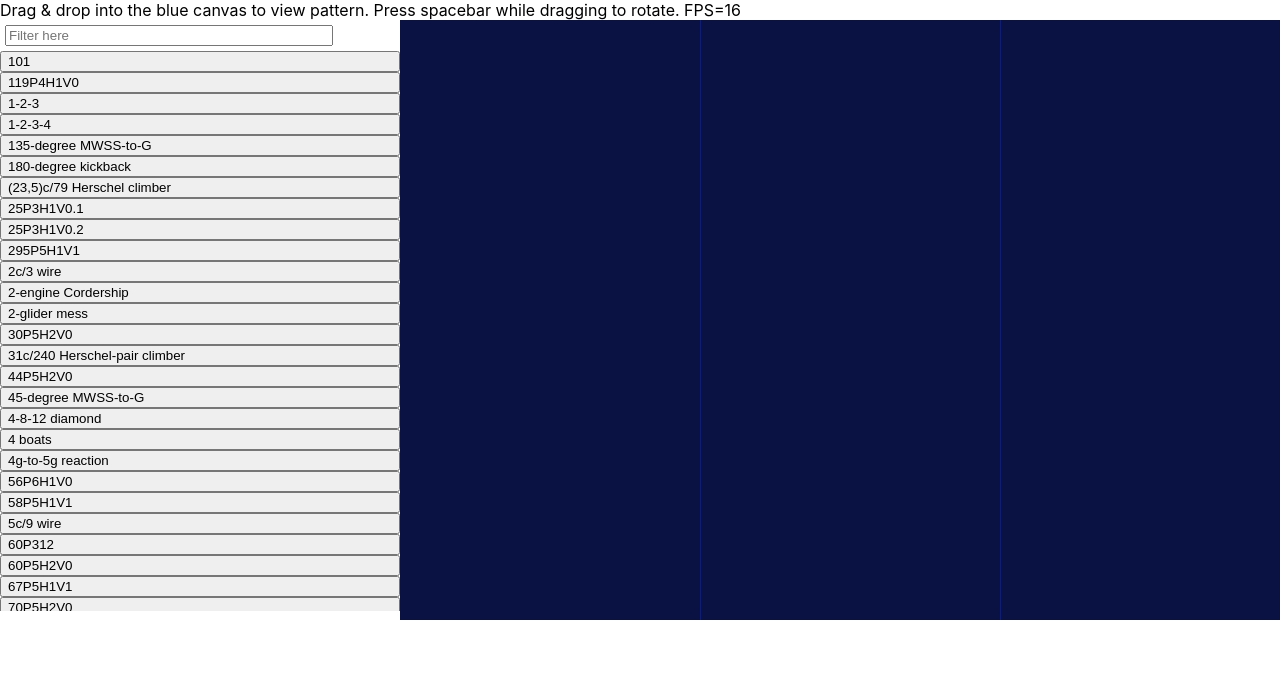
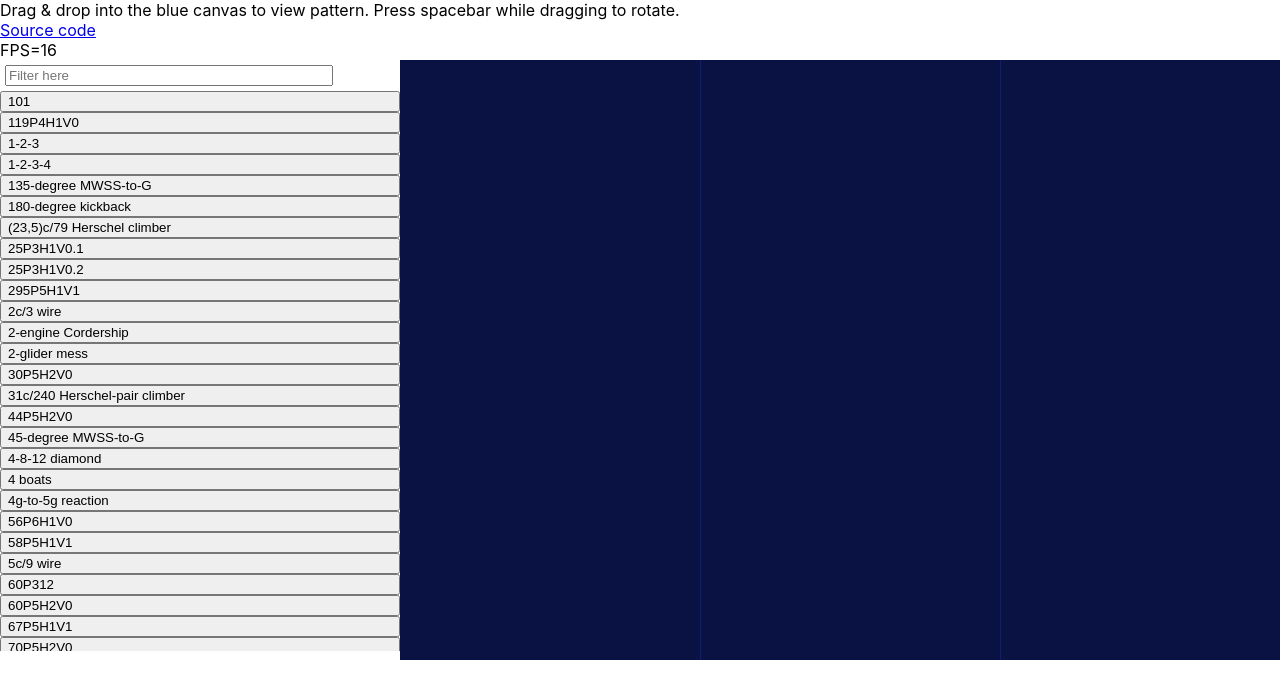
Before and after one commit to bedorlan/cgol, a React (Create React App) app: page / in a window 1280 px wide. Shown: the top 698 px of the page. Built offline with nearby package versions, Linux system fonts and the light colour scheme.

Commit message:
add source code

```diff
--- a/src/App.tsx
+++ b/src/App.tsx
@@ -87,7 +87,11 @@ function Game() {
         style={{ position: 'fixed', pointerEvents: 'none' }}
       />
       <div style={{ display: 'flex', flexDirection: 'column' }}>
-        <div>Drag & drop into the blue canvas to view pattern. Press spacebar while dragging to rotate. FPS={fps}</div>
+        <div>
+          Drag & drop into the blue canvas to view pattern. Press spacebar while dragging to rotate. <br />
+          <a href="https://github.com/bedorlan/cgol">Source code</a> <br />
+          FPS={fps}
+        </div>
         <div style={{ display: 'flex', flexDirection: 'row', alignItems: 'flex-start', height: '600px' }}>
           <div style={{ display: 'flex', flexDirection: 'column', width: '25em' }}>
             <input
```
